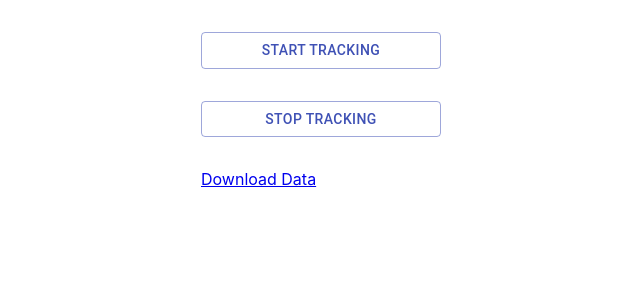
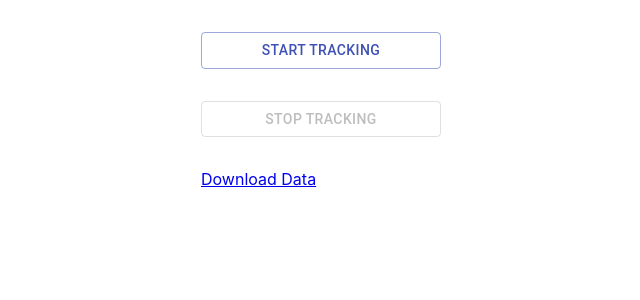
Before and after one commit to PathakPratik/TheCyclist, a React (Create React App) app: page / in a window 1280 px wide. Shown: the top 300 px of the page, without its empty margins (319-959 px from the left). Built offline with nearby package versions, Linux system fonts and the light colour scheme.

Commit message:
added disable logic for buttons

```diff
--- a/src/App.tsx
+++ b/src/App.tsx
@@ -15,14 +15,19 @@ const useStyles = makeStyles({
 
 let watchID: number = 0;
 
+const START_TRIP_BTN = 'startTrip'
+const STOP_TRIP_BTN = 'stopTrip'
+
 const App = () => {
 
   const classes = useStyles();
 
   const [loctionData, setLocationData] = React.useState([])
+  const [disabledBtn, setDisabledBtn] = React.useState(STOP_TRIP_BTN)
 
   const handleClickStartTracking = () => {
     watchID = startTracking() as number
+    setDisabledBtn(START_TRIP_BTN)
   }
 
   const handleClickStopTracking = () => {
@@ -30,12 +35,13 @@ const App = () => {
     const final = localStorage.getItem("locations") || "[]"
     setLocationData(JSON.parse(final))
     localStorage.removeItem("locations")
+    setDisabledBtn(STOP_TRIP_BTN)
   }
 
   return (
     <div className="App">
-      <Button variant="outlined" color="primary" className={classes.root} onClick={handleClickStartTracking} >Start Tracking</Button>
-      <Button variant="outlined" color="primary" className={classes.root} onClick={handleClickStopTracking} >Stop Tracking</Button>
+      <Button variant="outlined" color="primary" className={classes.root} onClick={handleClickStartTracking} disabled={disabledBtn === START_TRIP_BTN}>Start Tracking</Button>
+      <Button variant="outlined" color="primary" className={classes.root} onClick={handleClickStopTracking} disabled={disabledBtn === STOP_TRIP_BTN}>Stop Tracking</Button>
       <CSVLink data={loctionData}>Download Data</CSVLink>
     </div>
   );
```
